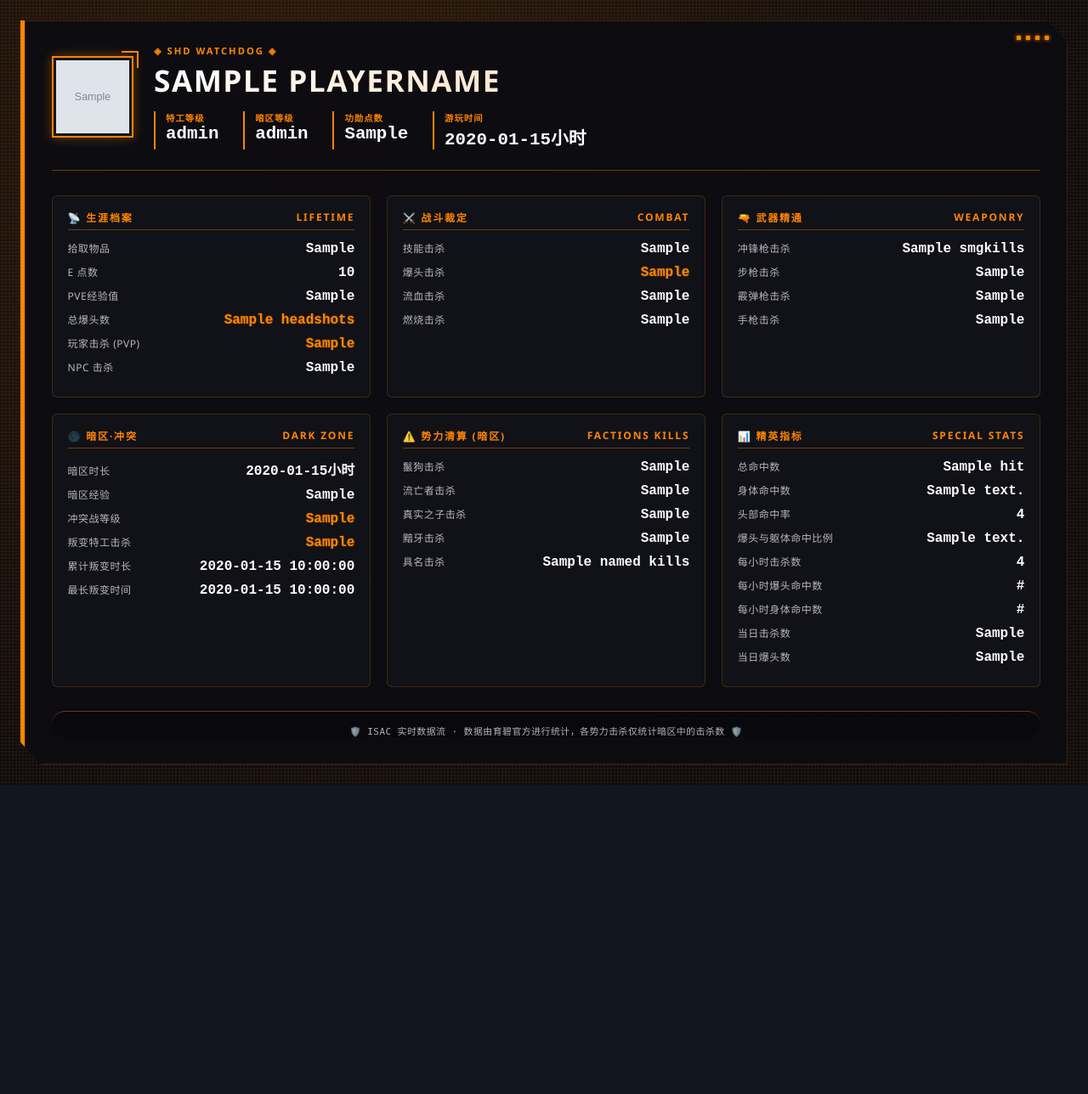
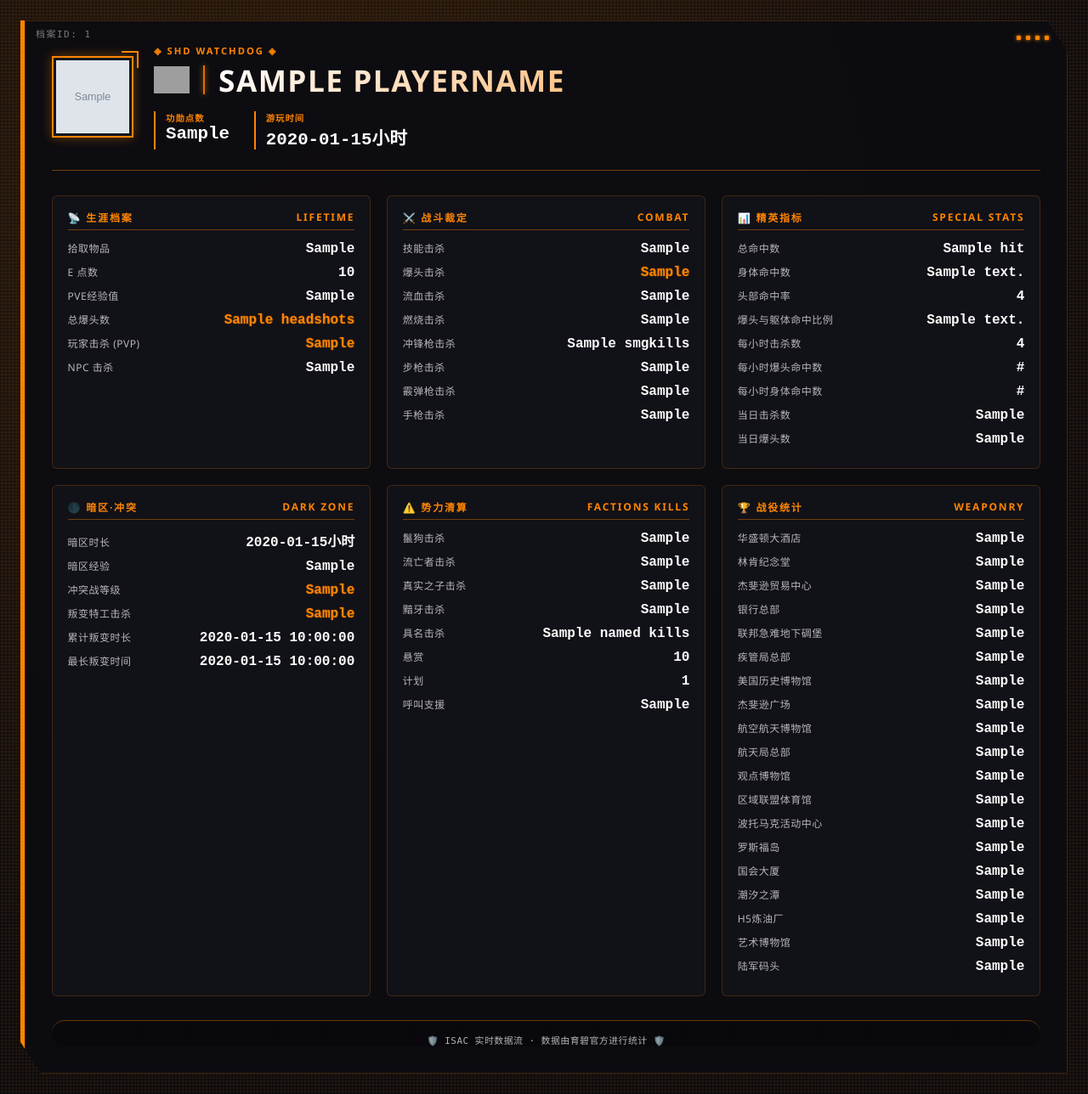
Before and after one commit to MuFen-mker/astrbot_plugin_TheDivision2, a Python web app: template templates/player_info.html in a window 1280 px wide. Shown: the whole page at 85% size. Before the commit the page ends 924 px from the top, so only its background shows below. Run offline with Jinja, Linux system fonts and the light colour scheme; the template is opened without the code that fills it: most values are stand-ins (such as "Sample title", 1, 10 or a date in 2020); grey boxes marked "Sample" are stand-in pictures; grey boxes are pictures that could not be loaded.

Commit message:
修改玩家数据卡片模板 新增各副本完成数据统计

```diff
--- a/templates/player_info.html
+++ b/templates/player_info.html
@@ -115,12 +115,35 @@
             font-weight: 600;
         }
 
+        .player-title{
+            display:flex;
+            align-items:center;
+            gap:16px;
+            margin:0.2rem 0 0.8rem 0;
+        }
+
+        .platform-icon{
+            width:42px;
+            height:42px;
+            object-fit:contain;
+            flex-shrink:0;
+            image-rendering:auto;
+        }
+
+        .player-divider{
+            width:2px;
+            height:34px;
+            background:var(--isac-orange);
+            box-shadow:0 0 6px var(--isac-orange);
+            opacity:.85;
+        }
+
         .player-name {
+            margin: 0;
             font-size: 2.2rem;
             font-weight: 800;
             text-transform: uppercase;
             letter-spacing: 1.5px;
-            margin: 0.2rem 0 0.8rem 0;
             background: linear-gradient(135deg, #fff, #ffc285);
             background-clip: text;
             -webkit-background-clip: text;
@@ -224,6 +247,24 @@
             text-shadow: 0 0 2px rgba(255, 133, 0, 0.5);
         }
 
+        /* 左上角档案编号 */
+        .archive-id {
+            position: absolute;
+            top: 7px;
+            left: 13px;
+
+            font-size: 11px;
+            font-family: "Consolas", "Courier New", monospace;
+            letter-spacing: 1.5px;
+            text-transform: uppercase;
+
+            color: rgba(170, 170, 170, 0.7);
+        }
+
+        .archive-id span{
+            color: inherit;   /* 继承父元素颜色 */
+        }
+
         /* 底部说明 */
         .footer-note {
             margin-top: 28px;
@@ -255,6 +296,11 @@
 </head>
 <body>
 <div class="agent-card">
+     <div class="archive-id">
+        档案ID:
+        <span>{{uid}}</span>
+    </div>
+
     <div class="deco-dots">
         <div class="dot"></div><div class="dot"></div><div class="dot"></div><div class="dot"></div>
     </div>
@@ -266,16 +312,19 @@
         </div>
         <div class="player-basic-info">
             <div class="agent-codename">◈ SHD WATCHDOG ◈</div>
-            <h1 class="player-name">{{playername}}</h1>
-            <div class="core-stats">
-                <div class="core-badge">
-                    <span class="badge-label">特工等级</span>
-                    <span class="badge-value">{{Level}}</span>
+            <div class="player-title">
+
+                    <img class="platform-icon"
+                         src="https://cdn.jsdelivr.net/gh/MuFen-mker/astrbot_plugin_TheDivision2_DataAPI@main/assets/platform//{{platform}}.png"
+                         alt="{{platform}}">
+
+                    <div class="player-divider"></div>
+
+                    <h1 class="player-name">{{playername}}</h1>
+
                 </div>
-                <div class="core-badge">
-                    <span class="badge-label">暗区等级</span>
-                    <span class="badge-value">{{DZLevel}}</span>
-                </div>
+
+                <div class="core-stats">
                 <div class="core-badge">
                     <span class="badge-label">功勋点数</span>
                     <span class="badge-value highlight">{{CurrComm}}</span>
@@ -301,43 +350,17 @@
             <div class="stat-row"><span class="stat-label">NPC 击杀</span><span class="stat-value">{{NpcKills}}</span></div>
         </div>
 
-        <!-- 【战斗核心】玩家击杀 / NPC击杀 / 技能击杀 / 特殊状态击杀 -->
+        <!-- 【战斗核心】玩家击杀 / NPC击杀 / 技能击杀 / 特殊状态击杀 / 武器击杀-->
         <div class="stat-group">
             <div class="group-title"><span>⚔️ 战斗裁定</span><span>COMBAT</span></div>
             <div class="stat-row"><span class="stat-label">技能击杀</span><span class="stat-value">{{SkillKills}}</span></div>
             <div class="stat-row"><span class="stat-label">爆头击杀</span><span class="stat-value highlight">{{HeadshotKills}}</span></div>
             <div class="stat-row"><span class="stat-label">流血击杀</span><span class="stat-value">{{BleedingKills}}</span></div>
             <div class="stat-row"><span class="stat-label">燃烧击杀</span><span class="stat-value">{{BurningKills}}</span></div>
-        </div>
-
-        <!-- 【武器专精】冲锋枪/步枪/霰弹枪/手枪击杀 全涵盖 -->
-        <div class="stat-group">
-            <div class="group-title"><span>🔫 武器精通</span><span>WEAPONRY</span></div>
             <div class="stat-row"><span class="stat-label">冲锋枪击杀</span><span class="stat-value">{{SMGKills}}</span></div>
             <div class="stat-row"><span class="stat-label">步枪击杀</span><span class="stat-value">{{RifleKills}}</span></div>
             <div class="stat-row"><span class="stat-label">霰弹枪击杀</span><span class="stat-value">{{ShotgunKills}}</span></div>
             <div class="stat-row"><span class="stat-label">手枪击杀</span><span class="stat-value">{{PistolKills}}</span></div>
-        </div>
-
-        <!-- 【暗区领域】暗区时长 / 暗区经验 / 冲突战等级 + 叛变核心数据 -->
-        <div class="stat-group">
-            <div class="group-title"><span>🌑 暗区·冲突</span><span>DARK ZONE</span></div>
-            <div class="stat-row"><span class="stat-label">暗区时长</span><span class="stat-value">{{dzPlaytime}}小时</span></div>
-            <div class="stat-row"><span class="stat-label">暗区经验</span><span class="stat-value">{{DzXp}}</span></div>
-            <div class="stat-row"><span class="stat-label">冲突战等级</span><span class="stat-value highlight">{{conflict_span}}</span></div>
-            <div class="stat-row"><span class="stat-label">叛变特工击杀</span><span class="stat-value highlight">{{RoguesKilled}}</span></div>
-            <div class="stat-row"><span class="stat-label">累计叛变时长</span><span class="stat-value">{{RogueTimePlayed}}</span></div>
-            <div class="stat-row"><span class="stat-label">最长叛变时间</span><span class="stat-value">{{RogueLongestTimePlayed}}</span></div>
-        </div>
-
-        <!-- 【暗区势力击杀 (仅暗区统计)】鬣狗/流亡者/真实之子/黯牙 完整覆盖 -->
-        <div class="stat-group">
-            <div class="group-title"><span>⚠️ 势力清算 (暗区)</span><span>FACTIONS KILLS</span></div>
-            <div class="stat-row"><span class="stat-label">鬣狗击杀</span><span class="stat-value">{{HyenaKills}}</span></div>
-            <div class="stat-row"><span class="stat-label">流亡者击杀</span><span class="stat-value">{{OutCastsKills}}</span></div>
-            <div class="stat-row"><span class="stat-label">真实之子击杀</span><span class="stat-value">{{TrueSonsKills}}</span></div>
-            <div class="stat-row"><span class="stat-label">黯牙击杀</span><span class="stat-value">{{BlackTuskKills}}</span></div>
-            <div class="stat-row"><span class="stat-label">具名击杀</span><span class="stat-value">{{NamedKills}}</span></div>
         </div>
 
         <!-- 精英指标补充 -->
@@ -353,9 +376,57 @@
             <div class="stat-row"><span class="stat-label">当日击杀数</span><span class="stat-value">{{DailyKills}}</span></div>
             <div class="stat-row"><span class="stat-label">当日爆头数</span><span class="stat-value">{{DailyHeadcount}}</span></div>
         </div>
+
+        <!-- 【暗区领域】暗区时长 / 暗区经验 / 冲突战等级 + 叛变核心数据 -->
+        <div class="stat-group">
+            <div class="group-title"><span>🌑 暗区·冲突</span><span>DARK ZONE</span></div>
+            <div class="stat-row"><span class="stat-label">暗区时长</span><span class="stat-value">{{dzPlaytime}}小时</span></div>
+            <div class="stat-row"><span class="stat-label">暗区经验</span><span class="stat-value">{{DzXp}}</span></div>
+            <div class="stat-row"><span class="stat-label">冲突战等级</span><span class="stat-value highlight">{{conflict_span}}</span></div>
+            <div class="stat-row"><span class="stat-label">叛变特工击杀</span><span class="stat-value highlight">{{RoguesKilled}}</span></div>
+            <div class="stat-row"><span class="stat-label">累计叛变时长</span><span class="stat-value">{{RogueTimePlayed}}</span></div>
+            <div class="stat-row"><span class="stat-label">最长叛变时间</span><span class="stat-value">{{RogueLongestTimePlayed}}</span></div>
+        </div>
+
+        <!-- 【暗区势力击杀】鬣狗/流亡者/真实之子/黯牙 完整覆盖 -->
+        <div class="stat-group">
+            <div class="group-title"><span>⚠️ 势力清算</span><span>FACTIONS KILLS</span></div>
+            <div class="stat-row"><span class="stat-label">鬣狗击杀</span><span class="stat-value">{{HyenaKills}}</span></div>
+            <div class="stat-row"><span class="stat-label">流亡者击杀</span><span class="stat-value">{{OutCastsKills}}</span></div>
+            <div class="stat-row"><span class="stat-label">真实之子击杀</span><span class="stat-value">{{TrueSonsKills}}</span></div>
+            <div class="stat-row"><span class="stat-label">黯牙击杀</span><span class="stat-value">{{BlackTuskKills}}</span></div>
+            <div class="stat-row"><span class="stat-label">具名击杀</span><span class="stat-value">{{NamedKills}}</span></div>
+            <div class="stat-row"><span class="stat-label">悬赏</span><span class="stat-value">{{SumBountyMissionsCompleted}}</span></div>
+            <div class="stat-row"><span class="stat-label">计划</span><span class="stat-value">{{CountProjectsCompleted}}</span></div>
+            <div class="stat-row"><span class="stat-label">呼叫支援</span><span class="stat-value">{{MatchmakeCallForBackup}}</span></div>
+        </div>
+
+        <!-- 【副本次数】副本/任务完成次数 -->
+        <div class="stat-group">
+            <div class="group-title"><span>🏆 战役统计</span><span>WEAPONRY</span></div>
+            <div class="stat-row"><span class="stat-label">华盛顿大酒店</span><span class="stat-value">{{mm01_grandhyatt}}</span></div>
+            <div class="stat-row"><span class="stat-label">林肯纪念堂</span><span class="stat-value">{{mm02_lincolnmemorial}}</span></div>
+            <div class="stat-row"><span class="stat-label">杰斐逊贸易中心</span><span class="stat-value">{{mm03_ronaldreagan}}</span></div>
+            <div class="stat-row"><span class="stat-label">银行总部</span><span class="stat-value">{{mm04_worldbank}}</span></div>
+            <div class="stat-row"><span class="stat-label">联邦急难地下碉堡</span><span class="stat-value">{{mm05_coldwarbunker}}</span></div>
+            <div class="stat-row"><span class="stat-label">疾管局总部</span><span class="stat-value">{{mm06_redcross}}</span></div>
+            <div class="stat-row"><span class="stat-label">美国历史博物馆</span><span class="stat-value">{{mm07_americanhistory}}</span></div>
+            <div class="stat-row"><span class="stat-label">杰斐逊广场</span><span class="stat-value">{{mm08_lenfantplaza}}</span></div>
+            <div class="stat-row"><span class="stat-label">航空航天博物馆</span><span class="stat-value">{{mm09_airspace}}</span></div>
+            <div class="stat-row"><span class="stat-label">航天局总部</span><span class="stat-value">{{mm10_nasahq}}</span></div>
+            <div class="stat-row"><span class="stat-label">观点博物馆</span><span class="stat-value">{{mm11_newseum}}</span></div>
+            <div class="stat-row"><span class="stat-label">区域联盟体育馆</span><span class="stat-value">{{mm12_verizoncenter}}</span></div>
+            <div class="stat-row"><span class="stat-label">波托马克活动中心</span><span class="stat-value">{{mm13_jfkcenter}}</span></div>
+            <div class="stat-row"><span class="stat-label">罗斯福岛</span><span class="stat-value">{{mm14_roosevelt}}</span></div>
+            <div class="stat-row"><span class="stat-label">国会大厦</span><span class="stat-value">{{mm15_capitol}}</span></div>
+            <div class="stat-row"><span class="stat-label">潮汐之潭</span><span class="stat-value">{{mm16_tidalbasin}}</span></div>
+            <div class="stat-row"><span class="stat-label">H5炼油厂</span><span class="stat-value">{{mm40_unitedmetroenergy}}</span></div>
+            <div class="stat-row"><span class="stat-label">艺术博物馆</span><span class="stat-value">{{mm41_brooklynmuseum}}</span></div>
+            <div class="stat-row"><span class="stat-label">陆军码头</span><span class="stat-value">{{mm42_armyterminal}}</span></div>
+        </div>
     </div>
     <div class="footer-note">
-        <span>🛡️ ISAC 实时数据流 · 数据由育碧官方进行统计，各势力击杀仅统计暗区中的击杀数 🛡️</span>
+        <span>🛡️ ISAC 实时数据流 · 数据由育碧官方进行统计 🛡️</span>
     </div>
 </div>
 </body>
```
Also changed, not shown: main.py (+82 -19 lines).
